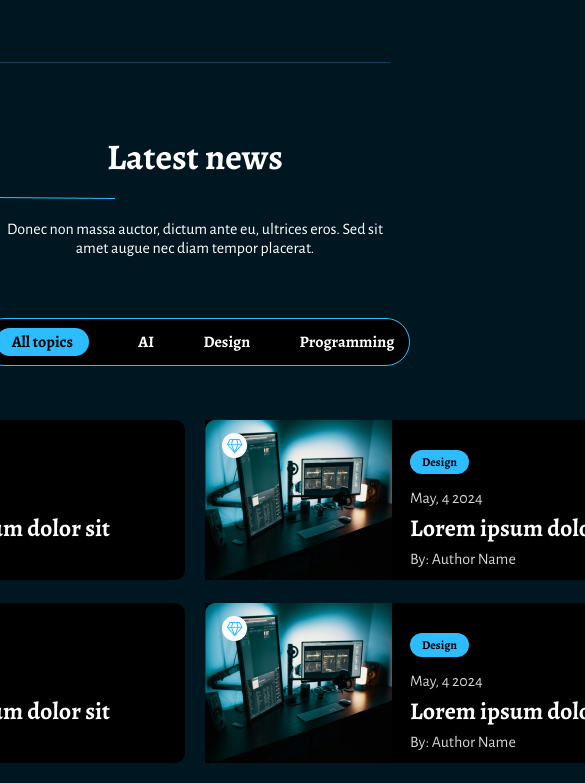
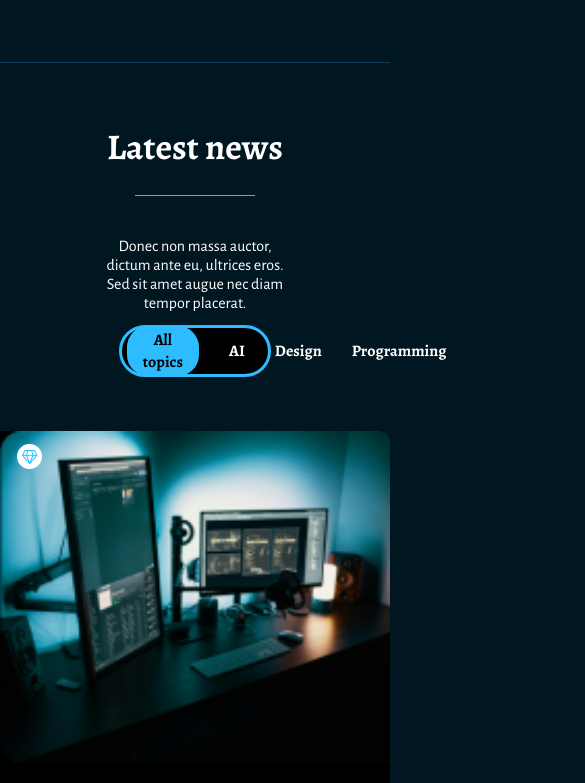
Before and after one commit to Sammie4068/w4d2-hw-levelup-blog-start-project-new, a website: page index.html in a window 390 px wide. Shown: the part 1700-2483 px from the top of the page, 585 px wide, since content can reach past the window. Drawn offline with nearby package versions, Linux system fonts and the light colour scheme.

Commit message:
latest news section responsivennes

```diff
--- a/assets/scss/main.scss
+++ b/assets/scss/main.scss
@@ -390,13 +390,16 @@ body {
     justify-content: center;
     align-items: center;
 
-    @include media($mobile) {
-      // padding: 5px;
-    }
+    // @include media($tablet) {
+    //   align-items: initial;
+    // }
   }
 
   &__heading_wrapper {
-    padding: 10px;
+    display: flex;
+    flex-direction: column;
+    align-items: center;
+    justify-content: center;
   }
 
   &__heading {
@@ -409,7 +412,11 @@ body {
   }
 
   &__line {
-    margin-top: 16px;
+    display: flex;
+    width: 120px;
+    height: 1px;
+    background-color: $primary;
+    margin: 24px 0px;
   }
 
   &__subheading {
@@ -425,21 +432,34 @@ body {
     letter-spacing: normal;
     text-align: center;
     color: #fff;
+
+    @include media($mobile) {
+      width: 51%;
+    }
   }
 }
 
 .topicContainer {
-  width: 418px;
+  // width: 418px;
+  width: 40%;
   height: 36px;
   border-radius: 40px;
   padding: 5px;
   background-color: black;
-  border: 1px solid $primary;
+  border: 3px solid $primary;
   display: flex;
   gap: 30px;
   justify-content: space-around;
   align-items: center;
   margin-top: 40px;
+
+  // @include media($tablet) {
+  //   margin: 40px auto;
+  // }
+
+  @include media($mobile) {
+    width: 35%;
+  }
 
   &__topics {
     color: white;
@@ -479,18 +499,33 @@ body {
   grid-template-rows: repeat(3, 1fr);
   grid-column-gap: 20px;
   grid-row-gap: 23px;
+
+  @include media($tablet) {
+    grid-template-columns: 1fr;
+  }
 }
 
 .article {
   display: flex;
-  width: 500px;
+  width: 100%;
   height: 160px;
   background-color: #000;
   border-radius: 0 10px 10px 0;
 
+  @include media($tablet) {
+    // margin: 0px auto;
+    // width: 60%;
+  }
+
+  @include media($mobile) {
+    height: 100%;
+    flex-direction: column;
+  }
+
   &__img {
-    height: 160px;
-    width: 187px;
+    height: 300px;
+    // width: 187px;
+    width: 100%;
   }
 
   &__premium {
@@ -501,10 +536,11 @@ body {
   }
 }
 .aritcleCard {
-  padding: 30px 0 0 18px;
+  padding: 30px 0 10px 18px;
 }
 
 .tag {
+  width: 60px;
   display: inline-flex;
   background-color: $primary;
   font-weight: bold;
@@ -548,8 +584,10 @@ body {
 .latestNews__button {
   // width: 180px;
   padding: 9px 55px;
-  height: 37px;
-  margin: 48px 420px 0;
+  // height: 37px;
+  // margin: 48px 420px 0;
+  margin: 40px auto;
+  border: none;
   border-radius: 55px;
   background-color: $primary;
   font-family: $sans;
--- a/index.html
+++ b/index.html
@@ -105,11 +105,12 @@
           <div class="latestNews__container">
             <div class="latestNews__heading_wrapper">
               <h1 class="latestNews__heading">Latest news</h1>
-              <img
+              <!-- <img
                 src="/assets/images/latest_news_line.png"
                 alt=""
                 class="latestNews__line"
-              />
+              /> -->
+              <span class="latestNews__line"></span>
 
               <p class="latestNews__subheading">
                 Donec non massa auctor, dictum ante eu, ultrices eros. Sed sit
@@ -118,10 +119,10 @@
             </div>
 
             <div class="topicContainer">
-              <a href="" class="topicContainer__topics--active">All topics</a>
-              <a href="" class="topicContainer__topics">AI</a>
-              <a href="" class="topicContainer__topics">Design</a>
-              <a href="" class="topicContainer__topics">Programming</a>
+              <a href="#" class="topicContainer__topics--active">All topics</a>
+              <a href="#" class="topicContainer__topics">AI</a>
+              <a href="#" class="topicContainer__topics">Design</a>
+              <a href="#" class="topicContainer__topics">Programming</a>
             </div>
 
             <div class="articleContainer">
```
Also changed, not shown: dist/styles.css, 1 other file.
